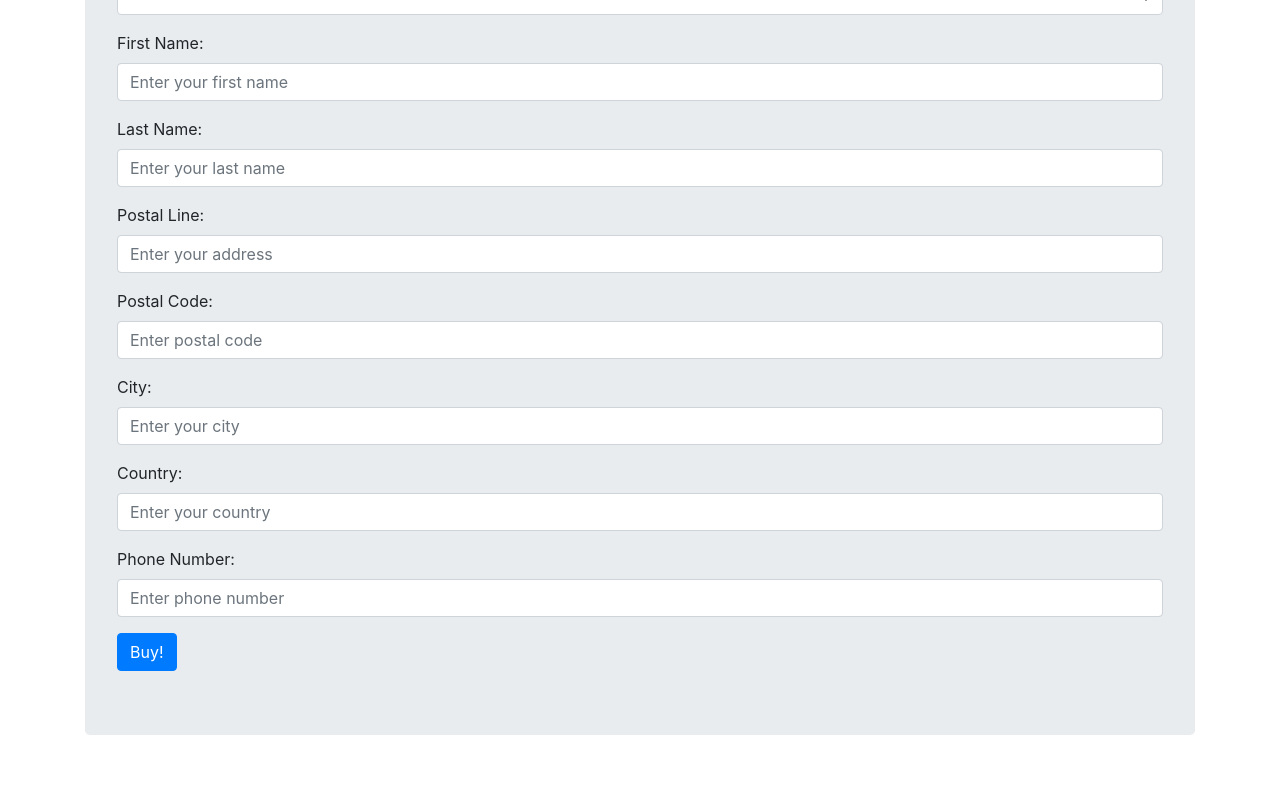
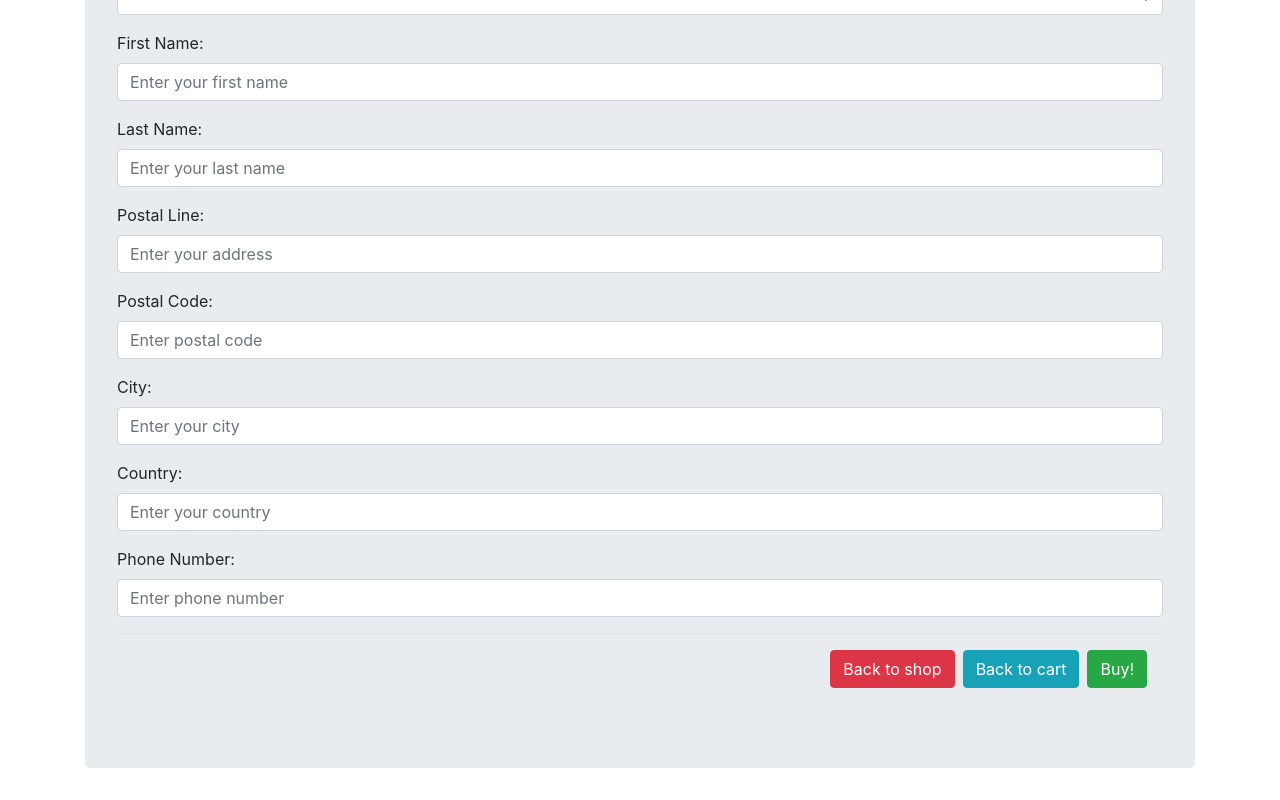
Before and after one commit to Tahimari/Microservices-WebShop, a Vue app in the folder front-service-vue/: page /delivery in a window 1280 px wide. Shown: the part 269-1069 px from the top of the page. Before the commit the page ends 1036 px from the top, so only its background shows below. Built offline with nearby package versions, Linux system fonts and the light colour scheme; what vue-resource would draw is missing.

Commit message:
Poprawa widoku Delivery.vue

```diff
--- a/front-service-vue/src/views/buy_item/Delivery.vue
+++ b/front-service-vue/src/views/buy_item/Delivery.vue
@@ -51,7 +51,11 @@
 				</b-form-group>
 
 				<!-- Submit button -->
-				<b-button type="submit" variant="primary"> Buy! </b-button>
+				<div class="modal-footer">
+					<b-button variant="danger" to="/"> Back to shop </b-button>
+					<b-button variant="info" to="/cart" text-white> Back to cart </b-button>
+					<b-button type="submit" variant="success"> Buy! </b-button>
+				</div>
         	</b-form>
 		</b-jumbotron>
     </div>
```
